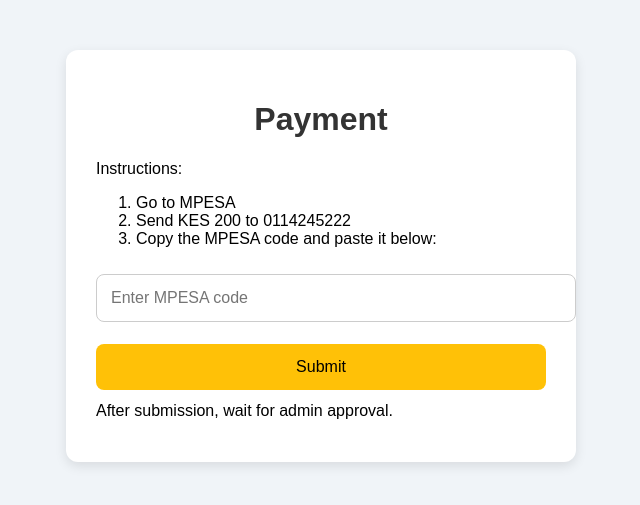
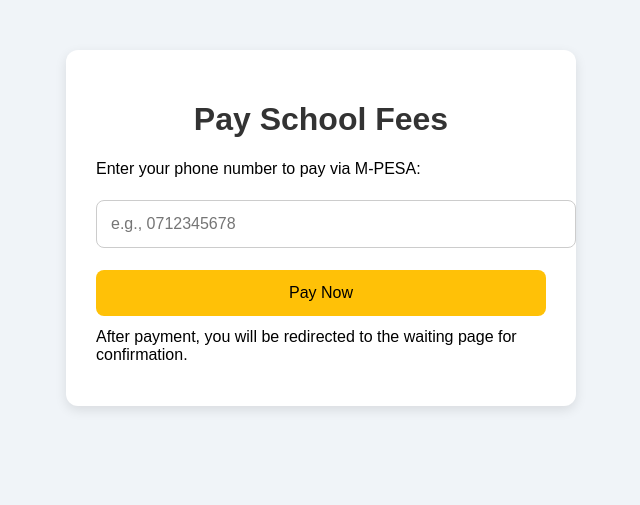
Before and after one commit to devbilly789-dotcom/nursing-portal, a Django app: template templates/payment.html in a window 1280 px wide. Shown: the top 505 px of the page, without its empty margins (319-959 px from the left). Run offline with Django 5.2, Linux system fonts and the light colour scheme; the template is opened without the code that fills it, so the values that code supplies are empty.

Commit message:
Update payment.html

```diff
--- a/templates/payment.html
+++ b/templates/payment.html
@@ -48,23 +48,28 @@
         button:hover {
             background-color: #e0a800;
         }
+        .error {
+            color: red;
+            margin-top: 12px;
+        }
     </style>
 </head>
 <body>
     <div class="container">
-        <h1>Payment</h1>
-        <p>Instructions:</p>
-        <ol>
-            <li>Go to MPESA</li>
-            <li>Send KES 200 to 0114245222</li>
-            <li>Copy the MPESA code and paste it below:</li>
-        </ol>
+        <h1>Pay School Fees</h1>
+        <p>Enter your phone number to pay via M-PESA:</p>
+
         <form method="post">
             {% csrf_token %}
-            <input type="text" name="mpesa_code" placeholder="Enter MPESA code" required>
-            <button type="submit">Submit</button>
+            <input type="text" name="phone" placeholder="e.g., 0712345678" required>
+            <button type="submit">Pay Now</button>
         </form>
-        <p>After submission, wait for admin approval.</p>
+
+        {% if error %}
+            <p class="error">{{ error }}</p>
+        {% endif %}
+
+        <p>After payment, you will be redirected to the waiting page for confirmation.</p>
     </div>
 </body>
 </html>
```
